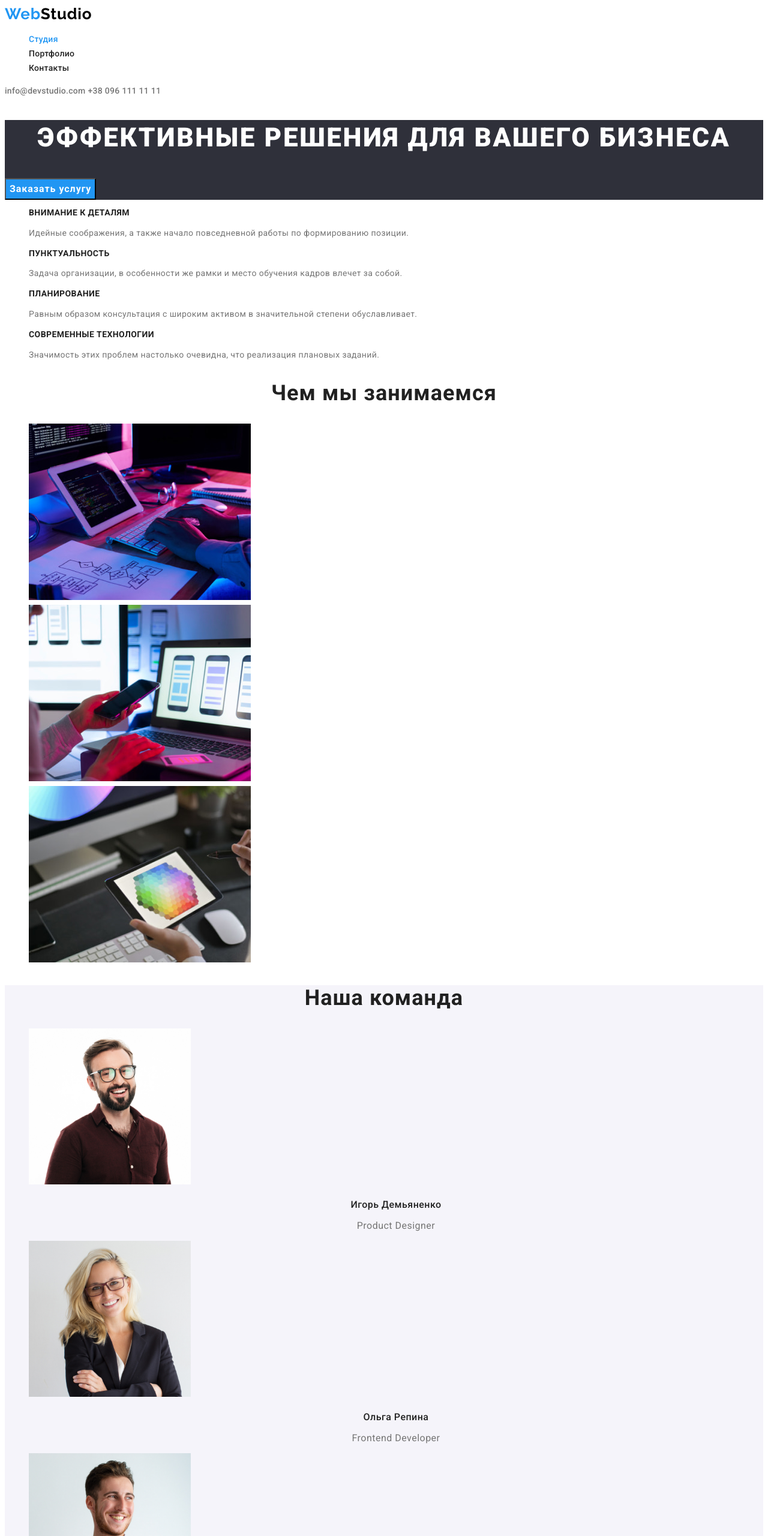
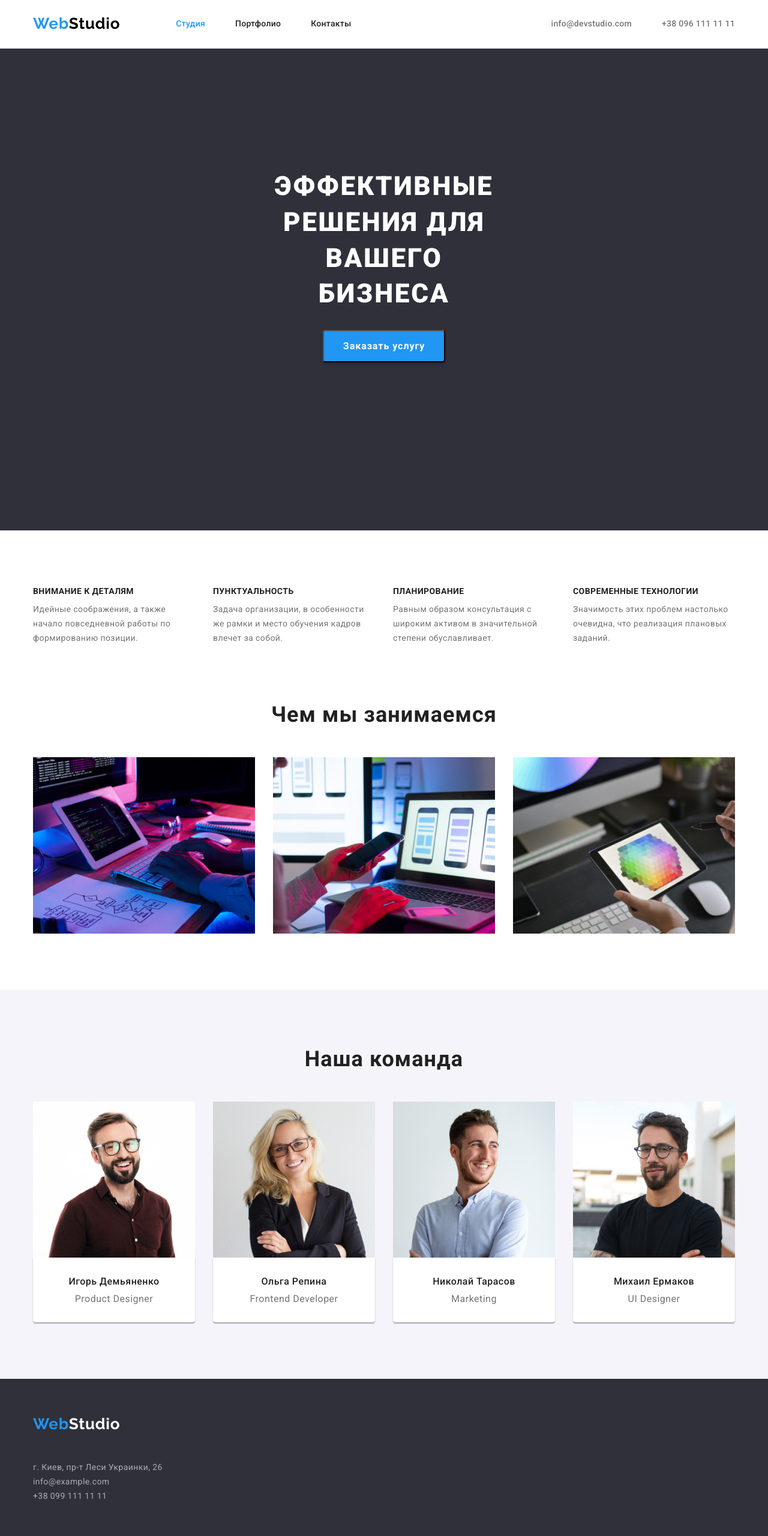
Before and after one commit to Myroslav442/goit-markup-hw-03, a plain HTML site: page index.html in a window 1280 px wide. Shown: the top 2560 px of the page at 60% size. Drawn offline with nearby package versions, Linux system fonts and the light colour scheme.

Commit message:
Home work 3

```diff
--- a/css/styles.css
+++ b/css/styles.css
@@ -20,6 +20,50 @@ body {
   letter-spacing: 0.03em;
 }
 
+h1,
+h2,
+h3,
+h4,
+h5,
+h6,
+p,
+ul {
+  margin: 0;
+  padding: 0;
+}
+
+img {
+  display: block;
+  max-width: 100%;
+  height: auto;
+}
+
+.section {
+  padding-top: 94px;
+  padding-bottom: 94px;
+}
+
+.section.team {
+  padding-bottom: 94px;
+}
+
+.section-no-pading {
+  padding-top: 0;
+}
+
+.page-header {
+border-bottom: 1px solid #ECECEC;
+}
+
+/* Контейнер */
+.container {
+  width: 1200px;
+  padding-left: 15px;
+  padding-right: 15px;
+  margin-left: auto;
+  margin-right: auto;
+}
+
 /* Логотип */
 .logo {
   font-family: Raleway, sans-serif;
@@ -28,6 +72,10 @@ body {
   line-height: 1.19;
   letter-spacing: 0.03em;
   text-decoration: none;
+
+  display: inline-block;
+  padding-top: 24px;
+  padding-bottom: 25px;
 }
 .logo-web {
   color: var(--acent-color);
@@ -45,13 +93,23 @@ body {
   line-height: 1.14;
   letter-spacing: 0.02em;
   text-decoration: none;
+
+
+  padding-top: 32px;
+  padding-bottom: 32px;
 }
+
+
+
+
+
+
 .site-nav.list .link:hover,
 .site-nav.list .link:focus {
   color: var(--acent-color);
 }
 .head-info {
-    color:var(--primery-text-color);
+  color: var(--primery-text-color);
 }
 .head-info:hover,
 .head-info:focus {
@@ -64,23 +122,57 @@ body {
   list-style: none;
 }
 
+
+.container-nav {
+  display: flex;
+  margin-left: auto;
+}
+
+.container-nav .head-info + .head-info {
+  margin-left: 50px;
+}
+
+
+.nav-container {
+  display: flex;
+  align-items: center;
+}
+
+.site-nav {
+  display: flex;
+  margin-left: 93px;
+}
+
+.site-nav.list .item:not(:last-child) {
+  margin-right: 50px;
+}
+
+
+
 /* Секція Нero */
 .hero {
   background-color: var(--second-back-color);
+  text-align: center;
+  padding-top: 200px;
+  padding-left: 452px;
+  padding-right: 452px;
+  padding-bottom: 280px;
 }
 .hero-title {
   color: var(--white-color);
   font-weight: 900;
   font-size: 44px;
   line-height: 1.36;
-  text-align: center;
   letter-spacing: 0.06em;
   text-transform: uppercase;
+
+  margin-bottom: 30px;
 }
 
 /* Секція особливості */
 .section-title {
   color: var(--title-color);
+  margin-bottom: 50px;
 }
 .feature-list .title {
   color: var(--title-color);
@@ -89,9 +181,24 @@ body {
   line-height: 1.14;
   letter-spacing: 0.03em;
   text-transform: uppercase;
+
+  margin-bottom: 10px;
 }
 .feature-list {
   list-style: none;
+  display: flex;
+  flex-wrap: wrap;
+
+}
+
+.feature-list > .item {
+  width: calc((100% - 90px) / 4);
+  margin-right: 30px;
+
+}
+
+.feature-list >.item:nth-child(4n) {
+  margin-right: 0;
 }
 
 /* Секція чим ми займаємось */
@@ -101,6 +208,16 @@ body {
   line-height: 1.17;
   text-align: center;
   letter-spacing: 0.03em;
+}
+
+.feature-list >.items {
+  width: calc((100% - 60px) / 3);
+  margin-right: 30px;
+
+}
+
+.feature-list >.items:nth-child(3n) {
+  margin-right: 0;
 }
 
 /* Наша команда */
@@ -125,14 +242,35 @@ body {
 }
 .team-list {
   list-style: none;
+  display: flex;
+}
+.team-list > .team-list-items {
+  width: calc((100% - 90px) / 4);
+  margin-right: 30px;
 }
 
+.team-list > .team-list-items:nth-child(4n) {
+  margin-right: 0;
+}
+
+.team-content {
+  background: #FFFFFF;
+   box-shadow: 0px 1px 3px rgba(0, 0, 0, 0.12), 0px 1px 1px rgba(0, 0, 0, 0.14), 0px 2px 1px rgba(0, 0, 0, 0.2);
+    border-radius: 0px 0px 4px 4px;
+    padding-top: 30px;
+    padding-bottom: 30px;
+}
+.title {
+  margin-bottom: 10px;
+}
 
 /* Кнопки */
 .btn {
   font-family: inherit;
   color: var(--white-color);
   background-color: var(--acent-color);
+  box-shadow: 0px 4px 4px rgba(0, 0, 0, 0.15);
+
   font-weight: 700;
   font-size: 16px;
   line-height: 1.88;
@@ -140,6 +278,11 @@ body {
   text-align: center;
   letter-spacing: 0.06em;
   cursor: pointer;
+
+  border-radius: 4px;
+  padding: 10px 32px;
+  min-width: 200px;
+  min-height: 50px;
 }
 
 /* Футер */
@@ -150,15 +293,24 @@ body {
 .list-information .footer-items {
   color: rgba(255, 255, 255, 0.6);
   text-decoration: none;
-font-family: 'Roboto';
+  font-family: "Roboto";
   font-style: normal;
   font-weight: 400;
   font-size: 14px;
   line-height: 1.71;
   letter-spacing: 0.03em;
 }
-.footer-items:focus,.footer-items:hover {
-    color:var(--acent-color);
+.footer-items {
+  margin-bottom: 9px;
+}
+.list-information:last-child {
+  margin-bottom: 0px;
+padding-bottom: 60px;
+}
+
+.footer-items:focus,
+.footer-items:hover {
+  color: var(--acent-color);
 }
 .list-information {
   list-style: none;
@@ -167,10 +319,16 @@ font-family: 'Roboto';
   color: var(--white-color);
 }
 
+.footer .logo {
+  display: inline-block;
+  padding-top: 60px;
+  margin-bottom: 20px;
+}
 
 /* Портфоліо роботи */
 .work-list {
   list-style: none;
+  padding-bottom: 94px;
 }
 .work-list .title {
   color: var(--title-color);
@@ -187,8 +345,34 @@ font-family: 'Roboto';
   letter-spacing: 0.03em;
 }
 
+.work-list {
+  display: flex;
+  flex-wrap: wrap;
+  gap: 30px;
+  column-gap: 30px;
+}
 
+.portfolio-content {
+  padding: 20px 24px;
+  background: #FFFFFF;
+  border-left: 1px solid #EEEEEE;
+  border-right: 1px solid #EEEEEE;
+  border-bottom: 1px solid #EEEEEE;
+
+
+}
 /* Кнопки */
+
+.filtr {
+  display: flex;
+  justify-content: center;
+
+  list-style: none;
+  margin-bottom: 50px;
+  padding-top: 94px;
+  gap: 8px;
+}
+
 .filtr .filtr-btn {
   font-family: inherit;
   font-weight: 500;
@@ -200,13 +384,16 @@ font-family: 'Roboto';
   background-color: #f5f4fa;
   text-decoration: none;
   cursor: pointer;
+  border-radius: 4px;
+  padding: 6px 22px;
 }
+
+
 .filtr .filtr-btn.curent {
   background-color: var(--acent-color);
 }
-.filtr-btn:focus,.filtr-btn:hover {
+
+.filtr-btn:focus,
+.filtr-btn:hover {
   color: var(--acent-color);
 }
-.filtr {
-  list-style: none;
-}
--- a/index.html
+++ b/index.html
@@ -11,60 +11,69 @@
       href="https://fonts.googleapis.com/css2?family=Raleway:wght@700&family=Roboto:wght@400;500;700;900&display=swap"
       rel="stylesheet"
     />
+    <link rel="stylesheet" href="https://cdnjs.cloudflare.com/ajax/libs/modern-normalize/1.1.0/modern-normalize.min.css">
     <link rel="stylesheet" href="./css/styles.css" />
   </head>
   <body>
     <!-- Шапка -->
     <header class="page-header">
-      <nav>
+    <div class="container nav-container">
+
         <a href="./index.html" class="logo">
           <span class="logo-web">Web</span
           ><span class="logo-studio">Studio</span></a
         >
-
+      <nav class="nav-container">
         <ul class="site-nav list">
-          <li><a href="./index.html" class="link curent">Студия</a></li>
-          <li><a href="./portfolio.html" class="link">Портфолио</a></li>
-          <li><a href="" class="link">Контакты</a></li>
+          <li class="item"><a href="./index.html" class="link curent">Студия</a></li>
+          <li class="item"><a href="./portfolio.html" class="link">Портфолио</a></li>
+          <li class="item"><a href="" class="link">Контакты</a></li>
         </ul>
       </nav>
-      <a href="mailto:info@devstudio.com" class="head-info"
+      <ul class="container-nav">
+      <a  href="mailto:info@devstudio.com" class="head-info"
         >info@devstudio.com</a
       >
-      <a href="tel:+380961111111" class="head-info">+38 096 111 11 11</a>
+      <a  href="tel:+380961111111" class="head-info">+38 096 111 11 11</a>
+      </ul>
+      </div>
+
     </header>
     <main>
       <!-- Герой -->
+
       <section class="hero">
         <h1 class="hero-title">Эффективные решения для вашего бизнеса</h1>
         <button type="button" class="btn">Заказать услугу</button>
       </section>
+
       <!-- Особливості -->
       <section class="section">
+        <div class="container">
         <h2 hidden class="section-title">Особенности</h2>
         <ul class="feature-list">
-          <li>
+          <li class="item">
             <h3 class="title">Внимание к деталям</h3>
             <p>
               Идейные соображения, а также начало повседневной работы по
               формированию позиции.
             </p>
           </li>
-          <li>
+          <li class="item">
             <h3 class="title">Пунктуальность</h3>
             <p>
               Задача организации, в особенности же рамки и место обучения кадров
               влечет за собой.
             </p>
           </li>
-          <li>
+          <li class="item">
             <h3 class="title">Планирование</h3>
             <p>
               Равным образом консультация с широким активом в значительной
               степени обуславливает.
             </p>
           </li>
-          <li>
+          <li class="item">
             <h3 class="title">Современные технологии</h3>
             <p>
               Значимость этих проблем настолько очевидна, что реализация
@@ -72,12 +81,14 @@
             </p>
           </li>
         </ul>
+        </div>
       </section>
       <!-- Чим ми займаємось -->
-      <section class="section">
+      <section class="section section-no-pading">
+        <div class="container">
         <h2 class="section-title">Чем мы занимаемся</h2>
         <ul class="feature-list">
-          <li>
+          <li class="items">
             <img
               src="./image/work/img-1.jpg"
               alt="Создания сайтов"
@@ -85,7 +96,7 @@
               height="294"
             />
           </li>
-          <li>
+          <li class="items">
             <img
               src="./image/work/img-2.jpg"
               alt="Создания приложений"
@@ -93,7 +104,7 @@
               height="294"
             />
           </li>
-          <li>
+          <li class="items">
             <img
               src="./image/work/img-3.jpg"
               alt="Создания веб-дизайна"
@@ -102,56 +113,68 @@
             />
           </li>
         </ul>
+        </div>
       </section>
       <!-- Наша команда -->
       <section class="section team">
+        <div class="container">
         <h2 class="section-title">Наша команда</h2>
         <ul class="team-list">
-          <li>
+          <li class="team-list-items">
             <img
               src="./image/team/img-1.jpg"
               alt="Фото продакт-дизайнера"
               width="270"
               height="260"
             />
+            <div class="team-content">
             <h3 class="title">Игорь Демьяненко</h3>
             <p class="team-list-item">Product Designer</p>
+            </div>
           </li>
-          <li>
+          <li class="team-list-items">
             <img
               src="./image/team/img-2.jpg"
               alt="Фото разработчика"
               width="270"
               height="260"
             />
+            <div class="team-content">
             <h3 class="title">Ольга Репина</h3>
             <p class="team-list-item">Frontend Developer</p>
+            </div>
           </li>
-          <li>
+          <li class="team-list-items">
             <img
               src="./image/team/img-3.jpg"
               alt="Фото маркетолога"
               width="270"
               height="260"
             />
+            <div class="team-content">
             <h3 class="title">Николай Тарасов</h3>
             <p class="team-list-item">Marketing</p>
+            </div>
           </li>
-          <li>
+          <li class="team-list-items">
             <img
               src="./image/team/img-4.jpg"
               alt="Фото веб-дизайнера"
               width="270"
               height="260"
             />
+            <div class="team-content">
             <h3 class="title">Михаил Ермаков</h3>
             <p class="team-list-item">UI Designer</p>
+            </div>
           </li>
         </ul>
+        </div>
       </section>
     </main>
     <!-- Футер -->
     <footer class="footer">
+      <div class="container">
       <a href="./index.html" class="logo">
         <span class="logo-web">Web</span
         ><span class="logo-studio-footer">Studio</span></a
@@ -179,6 +202,7 @@
           </li>
         </ul>
       </address>
+      </div>
     </footer>
   </body>
 </html>
```
Also changed, not shown: portfolio.html (+36 -9 lines). Lines whose indentation alone changed are shown as unchanged.
